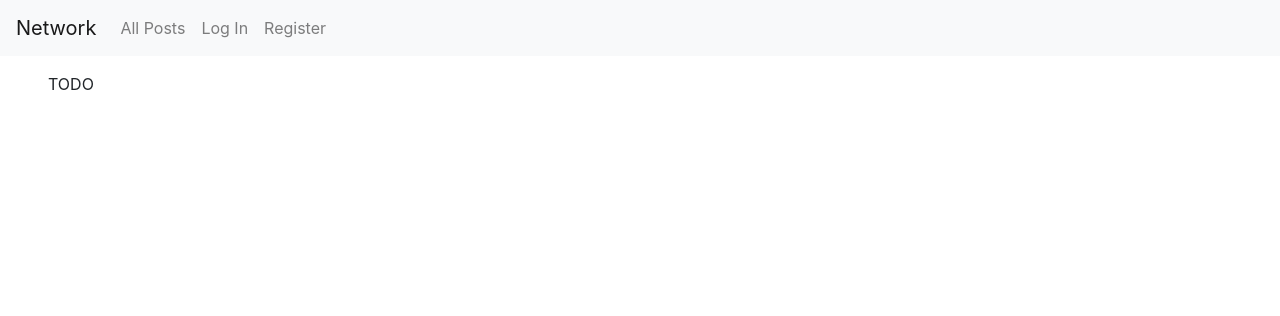
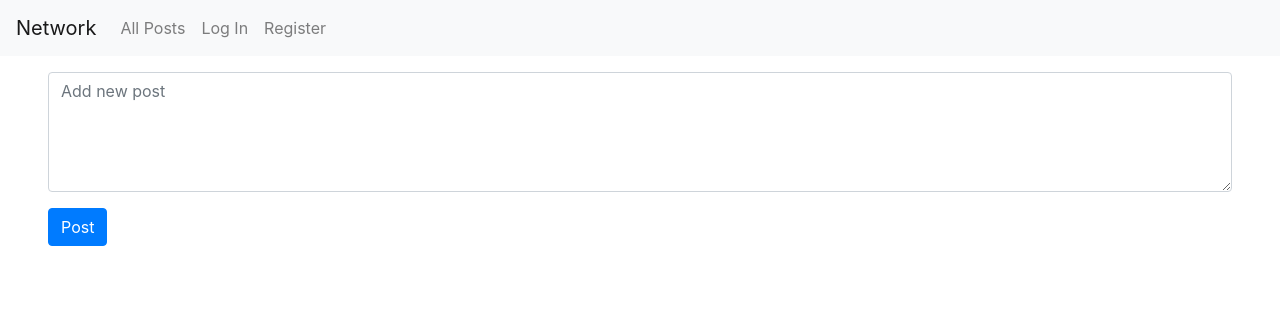
Before and after one commit to fabimass/social-network, a Django app: page / in a window 1280 px wide. Shown: the top 316 px of the page. Run offline with Django 3.2, Linux system fonts and the light colour scheme; some libraries are stand-ins or nearby versions.

Commit message:
new post frontend

```diff
--- /dev/null
+++ b/network/forms.py
@@ -0,0 +1,7 @@
+from django import forms
+
+class NewPostForm(forms.Form):
+    post = forms.CharField(label='', required=True, widget=forms.Textarea(attrs={
+        'class': 'form-control',
+        'placeholder': 'Add new post',
+        'style': 'height: 120px'}))
--- a/network/templates/network/index.html
+++ b/network/templates/network/index.html
@@ -1,5 +1,13 @@
 {% extends "network/layout.html" %}
 
 {% block body %}
-    TODO
+
+    <form action="{% url 'newpost' %}" method="post">
+        {% csrf_token %}
+        <div class="form-group">
+            {{ newpost }}
+        </div>
+        <input type="submit" value="Post" class="btn btn-primary">
+    </form>
+
 {% endblock %}
--- a/network/urls.py
+++ b/network/urls.py
@@ -7,5 +7,6 @@ urlpatterns = [
     path("", views.index, name="index"),
     path("login", views.login_view, name="login"),
     path("logout", views.logout_view, name="logout"),
-    path("register", views.register, name="register")
+    path("register", views.register, name="register"),
+    path("new", views.new_post, name="newpost")
 ]
--- a/network/views.py
+++ b/network/views.py
@@ -5,10 +5,13 @@ from django.shortcuts import render
 from django.urls import reverse
 
 from .models import User
+from .forms import NewPostForm
 
 
 def index(request):
-    return render(request, "network/index.html")
+    return render(request, "network/index.html", {
+        "newpost": NewPostForm()
+    })
 
 
 def login_view(request):
@@ -61,3 +64,11 @@ def register(request):
         return HttpResponseRedirect(reverse("index"))
     else:
         return render(request, "network/register.html")
+
+
+def new_post(request):
+    if request.method == "POST":
+        form = NewPostForm(request.POST)
+        if form.is_valid():
+            print(form.cleaned_data)
+            return HttpResponseRedirect(reverse("index"))
```
